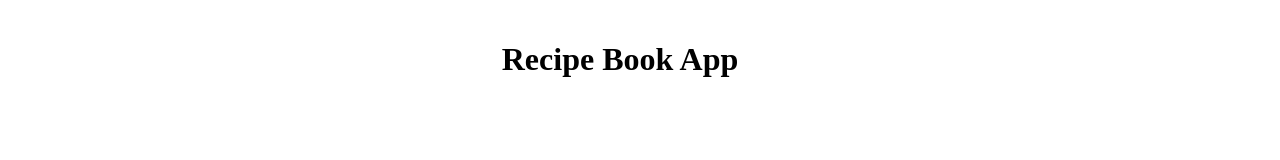
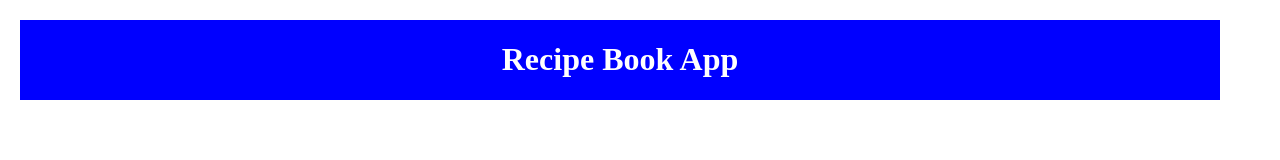
Before and after one commit to Al-aminedioubate/recipeBookapp, a plain HTML site: page index.html in a window 1280 px wide. Drawn offline with Linux system fonts and the light colour scheme.

Commit message:
header style terminer

```diff
--- a/style.css
+++ b/style.css
@@ -3,3 +3,11 @@ body{
     display: flex;
     justify-content: center;
 }
+
+header{
+    display: flex;
+    width: 100%;
+    justify-content: center;
+    background-color: blue;
+    color: white;
+}
```
